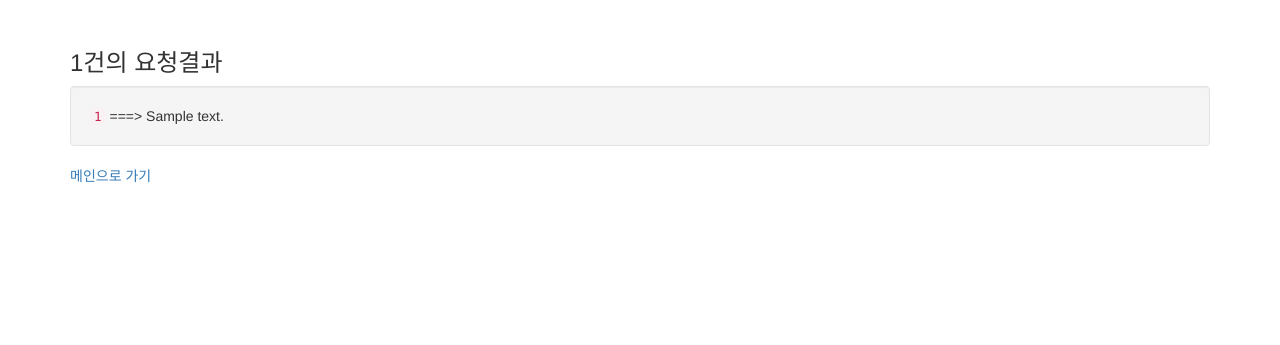
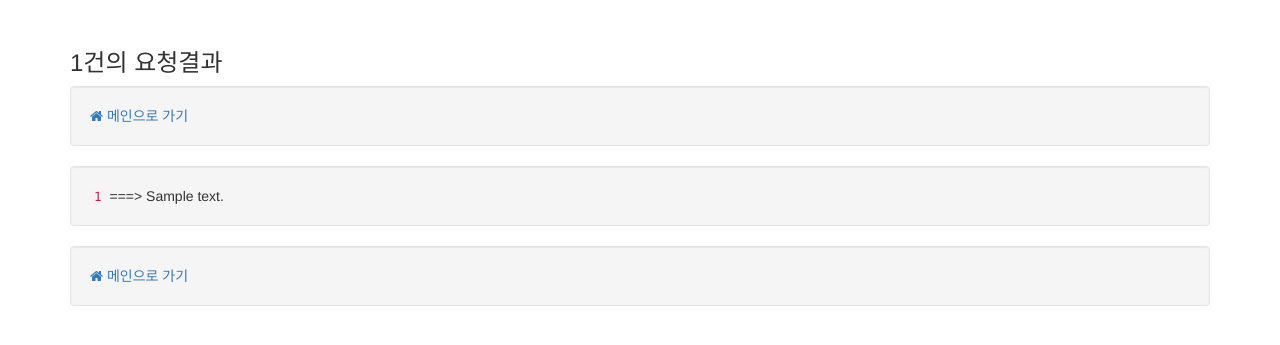
Before and after one commit to rotoshine/walkr-wid-sender, a Node project: template views/result.hbs in a window 1280 px wide. Shown: the top 345 px of the page. Run offline with Node 20 templates, Linux system fonts and the light colour scheme; the template is opened without the code that fills it: most values are stand-ins (such as "Sample title", 1, 10 or a date in 2020); some libraries are stand-ins or nearby versions.

Commit message:
홈으로 가기 맨 위에도 추가

```diff
--- a/views/result.hbs
+++ b/views/result.hbs
@@ -3,6 +3,7 @@
     <meta charset="utf-8"/>
     <meta name="viewport" content="width=device-width, initial-scale=1, maximum-scale=1">
     <title>walker wid 입력결과</title>
+    <link rel="stylesheet" type="text/css" href="//cdnjs.cloudflare.com/ajax/libs/font-awesome/4.5.0/css/font-awesome.min.css">
     <link rel="stylesheet" type="text/css" href="//fonts.googleapis.com/css?family=Roboto:300,400,500,700">
     <link rel="stylesheet" type="text/css" href="//fonts.googleapis.com/icon?family=Material+Icons">
 
@@ -16,10 +17,15 @@
   <body>
     <div class="container" style="margin-top:30px;">
       <h3>{{requestCount}}건의 요청결과</h3>
+      <div class="well">
+        <a href="/"><i class="fa fa-home"></i> 메인으로 가기</a>
+      </div>
       {{#each results}}
         <div class="well"><code>{{targetWid}}</code> ===> {{message}}</div>
       {{/each}}
-      <a href="/" style="margin-bottom:20px;">메인으로 가기</a>
+      <div class="well" style="margin-bottom:20px;">
+        <a href="/"><i class="fa fa-home"></i> 메인으로 가기</a>
+      </div>
     </div>
     <script type="text/javascript" src="https://cdnjs.cloudflare.com/ajax/libs/jquery/3.0.0-beta1/jquery.min.js"></script>
     <script type="text/javascript" src="https://cdnjs.cloudflare.com/ajax/libs/twitter-bootstrap/4.0.0-alpha/js/bootstrap.min.js"></script>
@@ -32,7 +38,6 @@
 
       ga('create', 'UA-49604777-6', 'auto');
       ga('send', 'pageview');
-
     </script>
   </body>
 </html>
```
